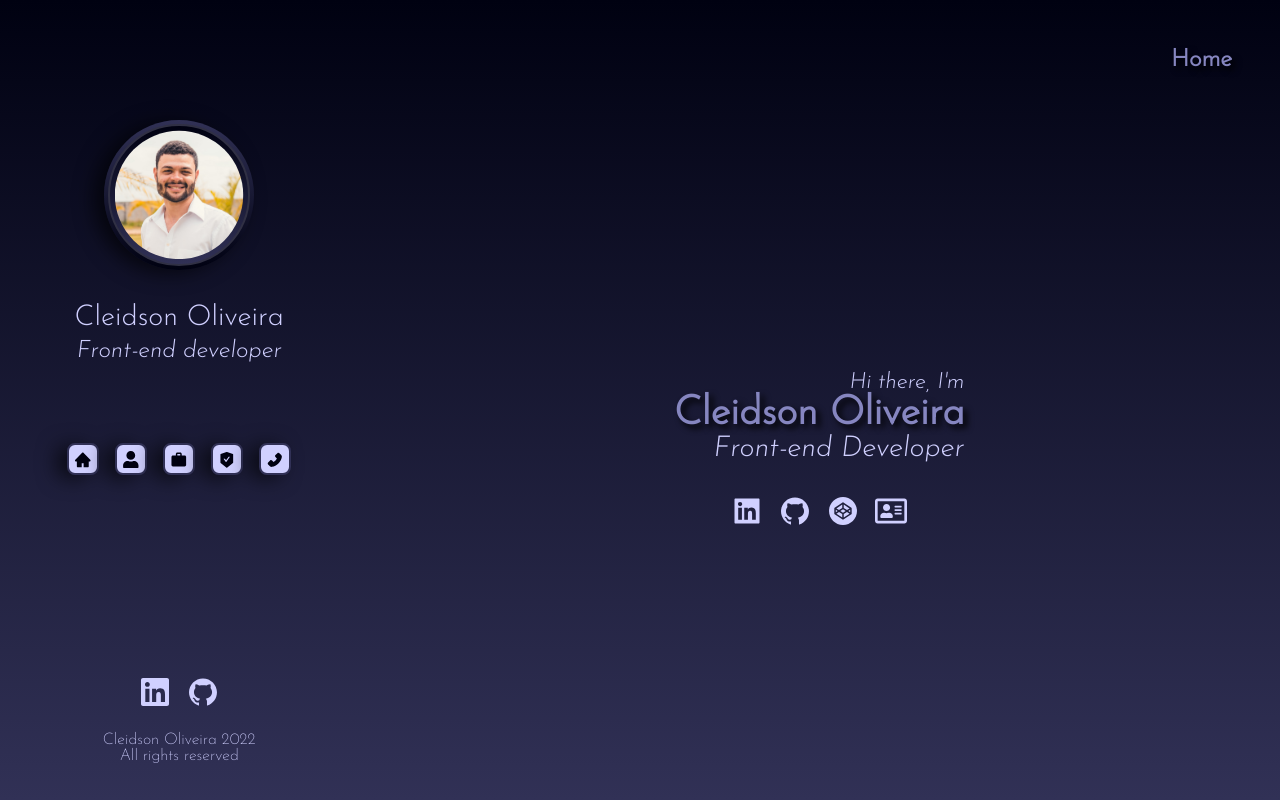
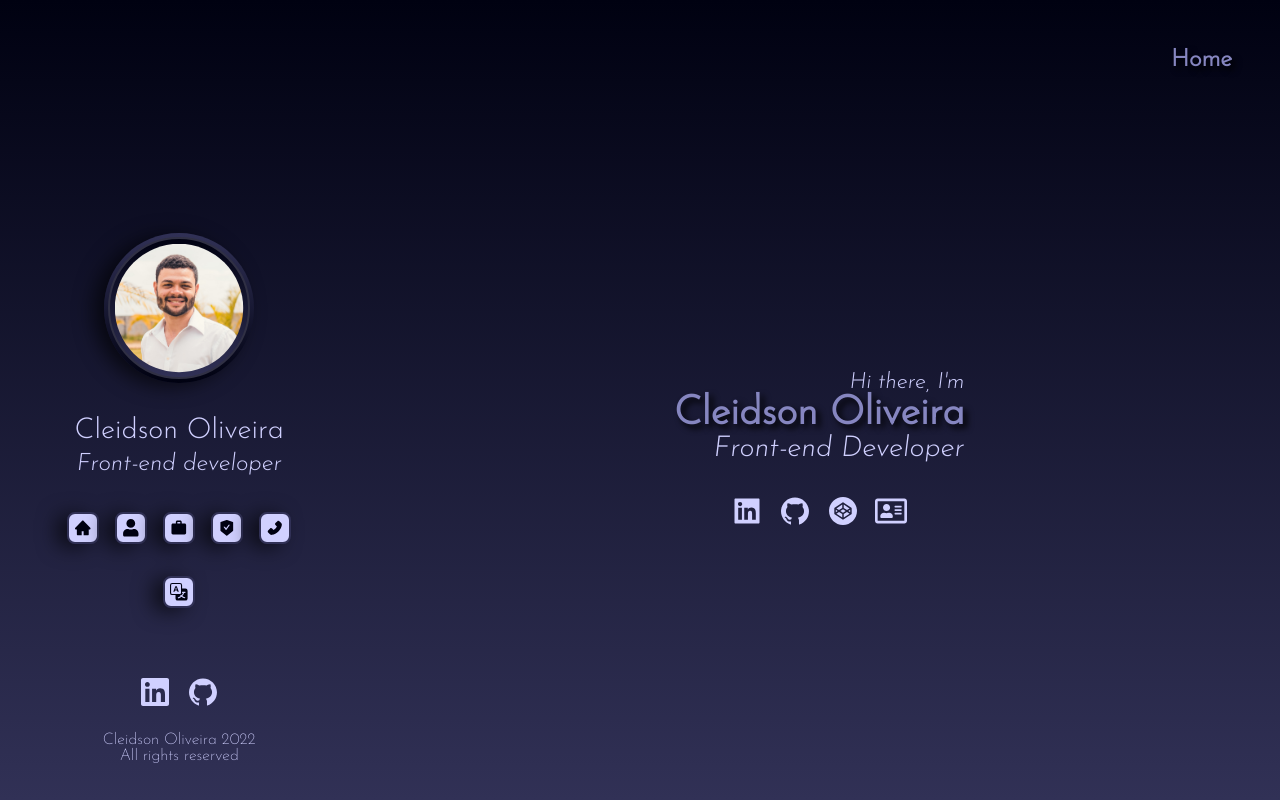
Before and after one commit to Cleidson-Oliveira/portfolio, a React (Vite) app: page / in a window 1280 px wide. Shown: the top 800 px of the page. Built offline with nearby package versions, Linux system fonts and the light colour scheme.

Commit message:
translate control added on aside

```diff
--- a/src/components/Community/Aside/index.tsx
+++ b/src/components/Community/Aside/index.tsx
@@ -1,6 +1,8 @@
 import Header from "../Header";
 import Navigation from "../../Population/Navigation";
+import { PageConfig } from "../../Population/PageConfig";
 import Footer from "../Footer";
+
 import style from "./style.module.scss";
 
 export default function Aside () {
@@ -8,6 +10,7 @@ export default function Aside () {
         <div className={style.wrapper}>
             <Header />
             <Navigation />
+            <PageConfig />
             <Footer />
         </div>
     )
--- a/src/components/Community/Aside/style.module.scss
+++ b/src/components/Community/Aside/style.module.scss
@@ -1,8 +1,9 @@
 .wrapper {
     display: flex;
     flex-direction: column;
-    justify-content: space-between;
+    justify-content: flex-end;
     align-items: center;
+    gap: 2rem;
 
     position: fixed;
     top: 0;
@@ -10,11 +11,6 @@
 
     width: 28%;
     height: 100vh;
-
-    nav {
-        position: relative;
-        top: 1rem;
-    }
 }
 
 @media screen and ( max-width: 992px) {
--- a/src/components/Community/Header/style.module.scss
+++ b/src/components/Community/Header/style.module.scss
@@ -3,8 +3,7 @@
     justify-content: center;
     box-sizing: border-box;
     width: 100%;
-    position: relative;
-    top: 15%;
+
 }
 
 .about {
--- a/src/components/Community/Main/MainSessions/Education/index.tsx
+++ b/src/components/Community/Main/MainSessions/Education/index.tsx
@@ -103,7 +103,7 @@ export const EducationSession = () => {
                                     </a>
                                 ) : (
                                     <span className={style.inactiveLink} >
-                                        {lang === "en-US" ? "In progress" : "Em andamento"}
+                                        {lang === "en-US" ? "In progress" : "Em evolução"}
                                     </span>
                                 )}
 
--- a/src/components/Community/Main/index.tsx
+++ b/src/components/Community/Main/index.tsx
@@ -1,3 +1,5 @@
+import { useContext } from "react";
+import { LanguageContext } from "../../../contexts/Language/LanguagesContext";
 import { AboutMe } from "./MainSessions/About";
 import { Contact } from "./MainSessions/Contact";
 import { EducationSession } from "./MainSessions/Education";
@@ -8,40 +10,42 @@ import style from "./style.module.scss";
 
 export default function Main () {
 
+    const { lang } = useContext(LanguageContext);
+
     return (
         <main className={style.wrapper}>
 
             <section className={style.card}>
                 <h1 className={style.title}>
-                    Home
+                    {lang === "en-US" ? "Home" : "Início"}
                 </h1>
                 <HomeSession />
             </section>
 
             <section className={style.card}>
                 <h1 className={style.title} id="teste">
-                    About me
+                    {lang === "en-US" ? "About me" : "Sobre"}
                 </h1>
                 <AboutMe />
             </section>
 
             <section className={style.card}>
                 <h1 className={style.title}>
-                    Projects
+                    {lang === "en-US" ? "Projects" : "Projetos"}
                 </h1>
                 <ProjectsSession />
             </section>
 
             <section className={style.card}>
                 <h1 className={style.title}>
-                    Education
+                    {lang === "en-US" ? "Education" : "Cursos"}
                 </h1>
                 <EducationSession />
             </section>
 
             <section className={style.card}>
                 <h1 className={style.title}>
-                    Contact
+                    {lang === "en-US" ? "Contact" : "Contato"}
                 </h1>
                 <Contact />
             </section>
--- a/src/components/Organism/Button/style.module.scss
+++ b/src/components/Organism/Button/style.module.scss
@@ -12,11 +12,17 @@
     box-shadow: rgba(0, 0, 0, 0.6392156863) -10px 3px 20px 0px;
 
     svg {
+        position: absolute;
         font-size: 1.1rem;
         color: var(--blue-dark);
+        transition: color .3s ease;
     }
 
     &:hover {
-        background-color: var(--grey-light);
+        background-color: var(--grey-middle);
+
+        svg {
+            color: var(--blue-light);
+        }
     }
 }
--- a/src/components/Population/Navigation/style.module.scss
+++ b/src/components/Population/Navigation/style.module.scss
@@ -5,11 +5,12 @@
 
     button:hover::after {
         position: absolute;
-        bottom: -1.5rem;
+        bottom: -1.8rem;
         width: 5rem;
         color: white;
         text-transform: uppercase;
         font-size: .6rem;
+        position: relative;
     }
 
     button:nth-child(1):hover::after {
@@ -27,5 +28,4 @@
     button:nth-child(5):hover::after {
         content: "Contact";
     }
-
 }
--- /dev/null
+++ b/src/components/Population/PageConfig/index.tsx
@@ -0,0 +1,33 @@
+import { Button } from "../../Organism/Button";
+import { BsTranslate } from "react-icons/bs";
+
+import style from "./style.module.scss";
+import { useContext } from "react";
+import { LangTypes, LanguageContext } from "../../../contexts/Language/LanguagesContext";
+
+export function PageConfig () {
+
+    const languages = ["pt-BR", "en-US"] as LangTypes[];
+
+    const { lang, setLang } = useContext(LanguageContext)
+
+    const ChangeLanguage = () => {
+        let newLang = "en-US" as LangTypes;
+
+        languages.forEach((language, index) => {
+            if(language === lang) {
+                newLang = languages[index + 1] || languages[0]
+            }
+        })
+
+        setLang(newLang)
+    }
+
+    return (
+        <div className={style.menuConfig}>
+            <Button onClick={ChangeLanguage}>
+                <BsTranslate />
+            </Button>
+        </div>
+    )
+}
--- /dev/null
+++ b/src/components/Population/PageConfig/style.module.scss
@@ -0,0 +1,19 @@
+.menuConfig {
+    display: flex;
+    flex-direction: row;
+    gap: 1rem;
+
+    button:hover::after {
+        position: absolute;
+        bottom: -1.8rem;
+        width: 5rem;
+        color: white;
+        text-transform: uppercase;
+        font-size: .6rem;
+        position: relative;
+    }
+
+    button:nth-child(1):hover::after {
+        content: "Translate";
+    }
+}
```
